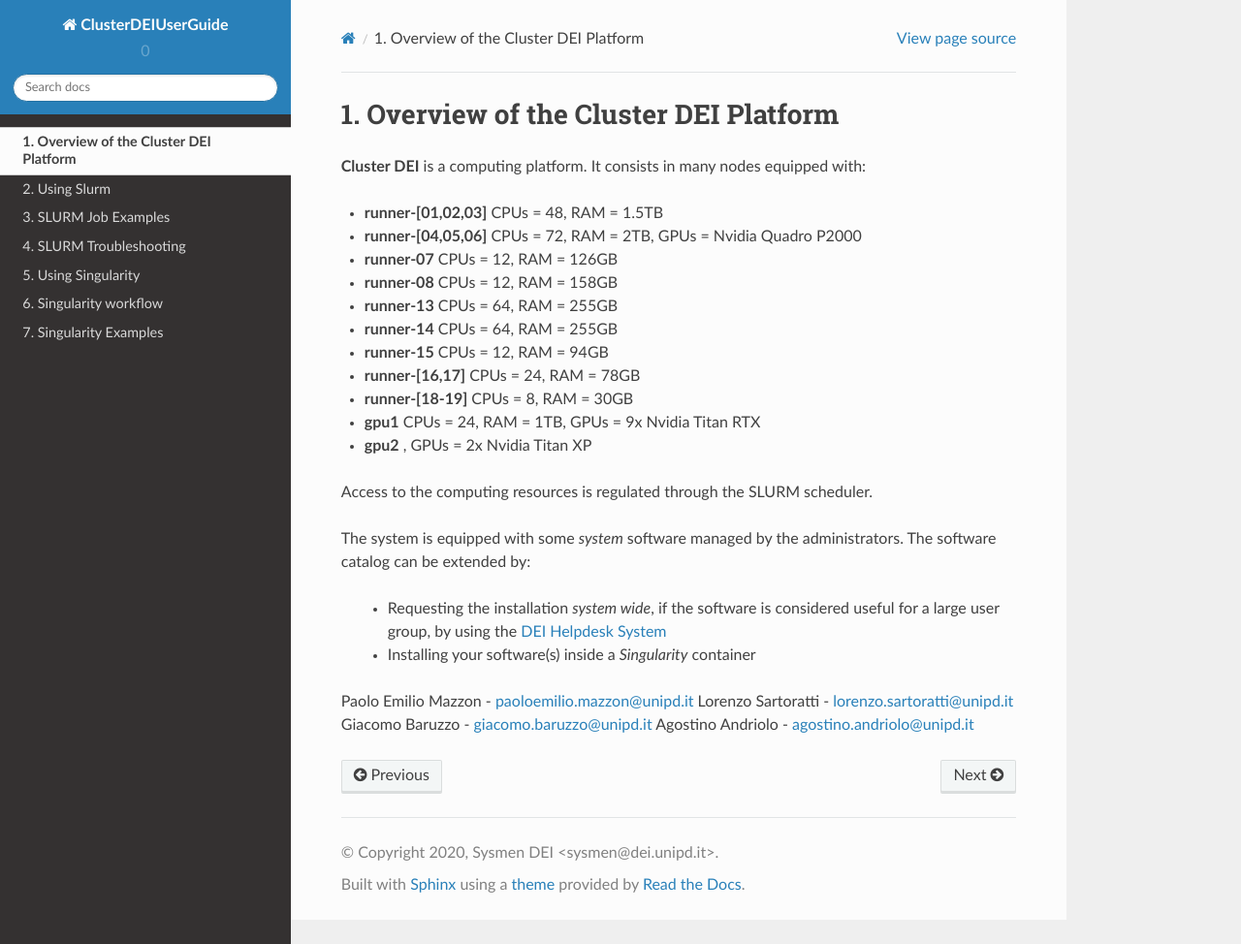
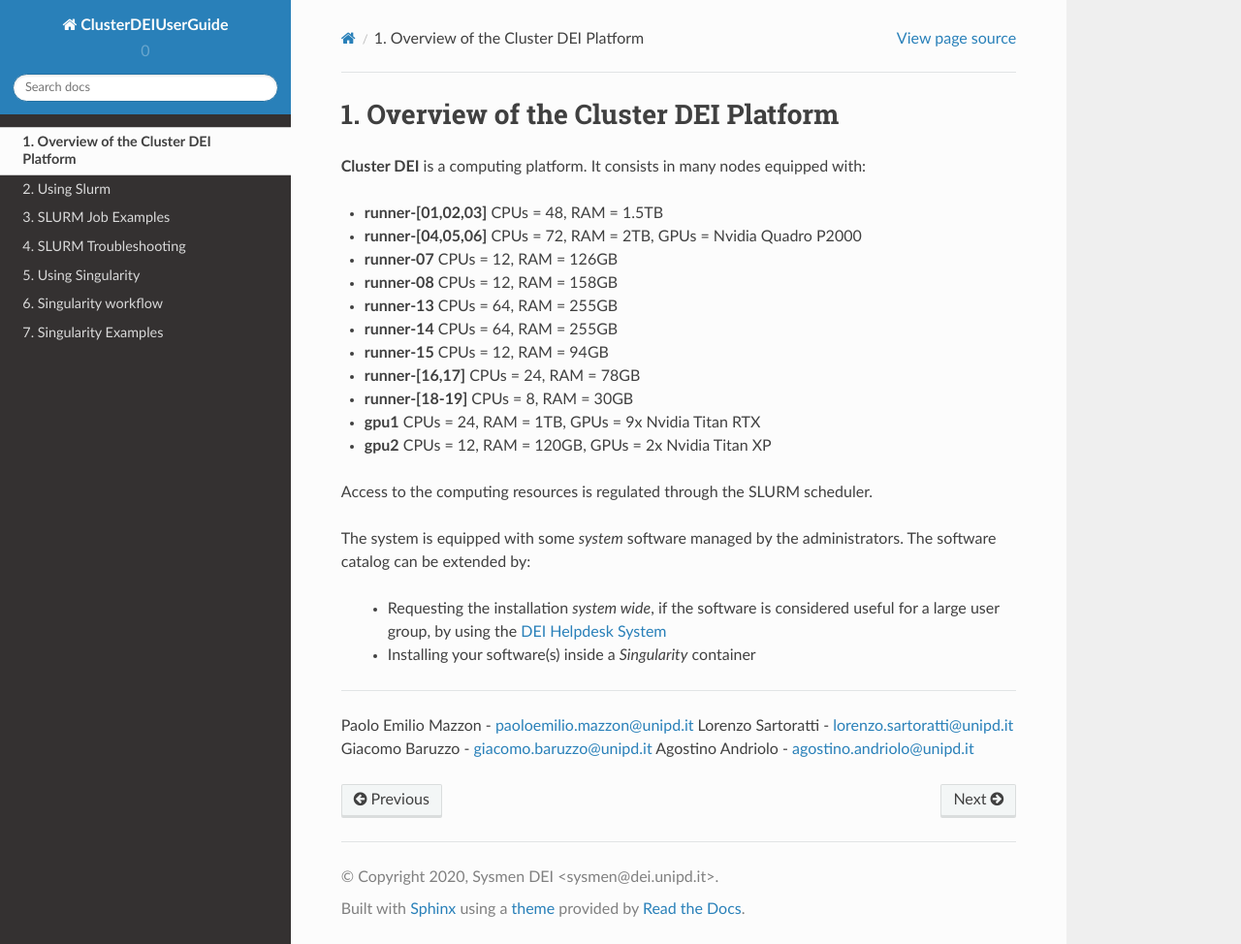
Before and after one commit to agostinoandriolo/clusterDEIguide, a Sphinx documentation site: the page built from ClusterDEIUserGuide-master/docs/Overview.rst, in a window 1280 px wide and 974 px high. Shown: the whole window at 97% size. Built offline with Sphinx 7.4.7 and the Read the Docs theme 2.0.0, drawn with Linux system fonts in a browser that asks for light colours.

Commit message:
Update Overview.rst

```diff
--- a/ClusterDEIUserGuide-master/docs/Overview.rst
+++ b/ClusterDEIUserGuide-master/docs/Overview.rst
@@ -15,7 +15,7 @@ Overview of the Cluster DEI Platform
 - **runner-[16,17]** CPUs = 24, RAM = 78GB
 - **runner-[18-19]** CPUs = 8, RAM = 30GB
 - **gpu1** CPUs = 24, RAM = 1TB, GPUs = 9x Nvidia Titan RTX
-- **gpu2**                     , GPUs = 2x Nvidia Titan XP
+- **gpu2** CPUs = 12, RAM = 120GB, GPUs = 2x Nvidia Titan XP
 
 Access to the computing resources is regulated through the SLURM scheduler.
 
@@ -27,6 +27,7 @@ catalog can be extended by:
   * Installing your software(s) inside a *Singularity* container
 
 .. _authors:
+------------
 
 Paolo Emilio Mazzon - paoloemilio.mazzon@unipd.it
 Lorenzo Sartoratti - lorenzo.sartoratti@unipd.it
```
